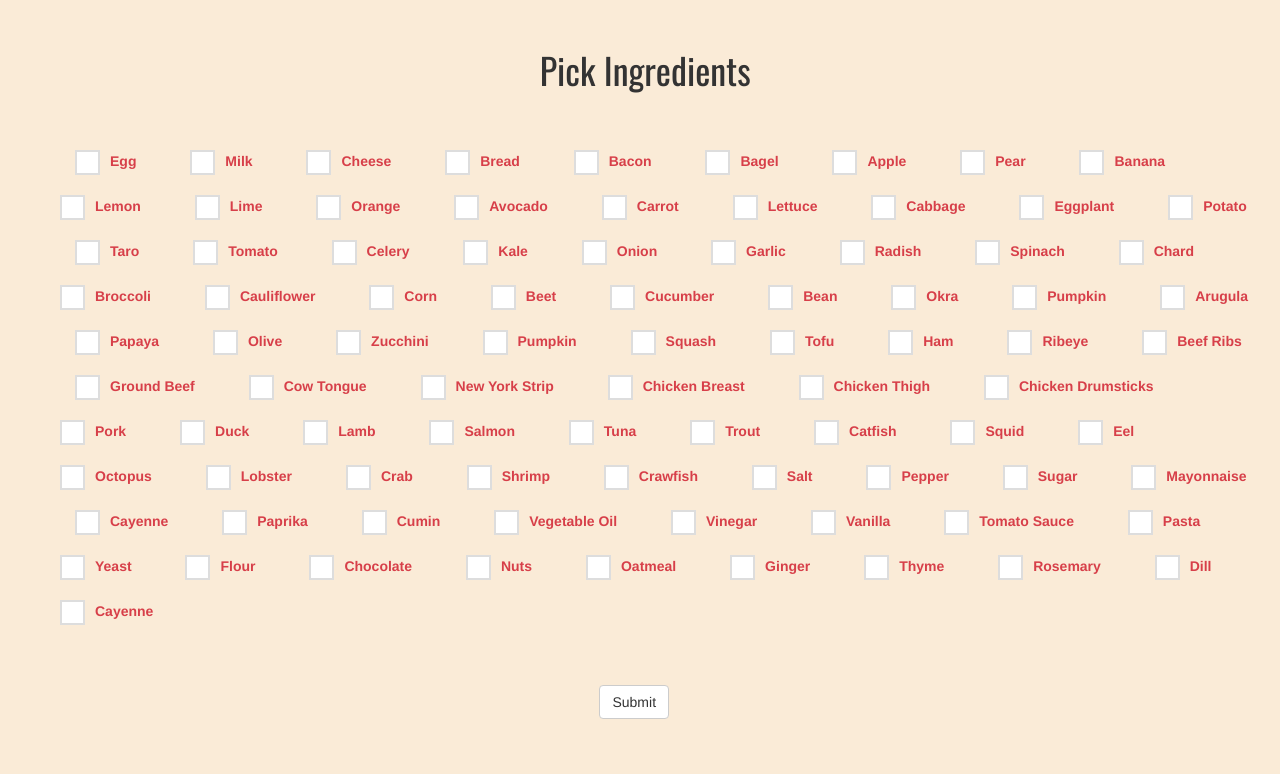
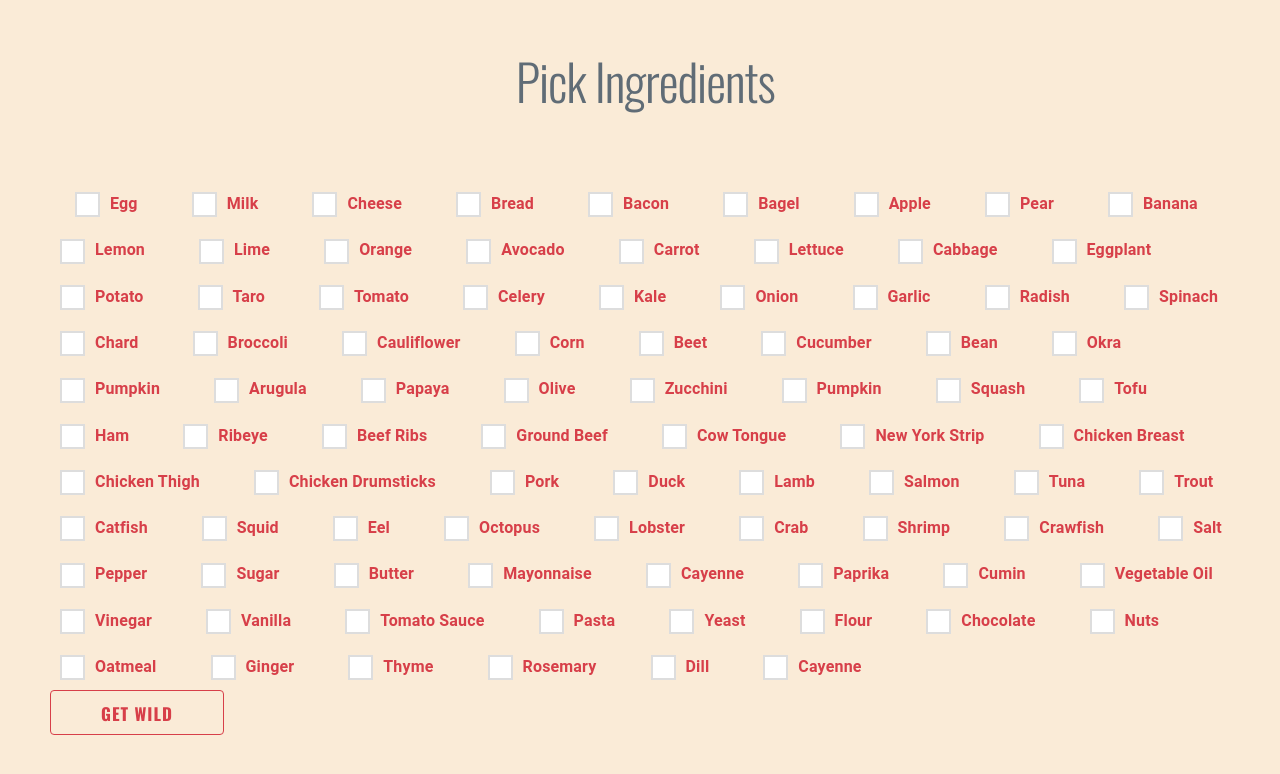
Before and after one commit to maxwang051/coyote, a Django app: page /recipes/ingredients/ in a window 1280 px wide. Shown: the top 774 px of the page. Run offline with Django 3.2, Linux system fonts and the light colour scheme; some libraries are stand-ins or nearby versions.

Commit message:
final minutes

```diff
--- a/recipes/forms.py
+++ b/recipes/forms.py
@@ -70,6 +70,7 @@ class IngredientForm(forms.Form):
         ('salt', 'Salt'),
         ('pepper', 'Pepper'),
         ('sugar', 'Sugar'),
+        ('butter', 'Butter'),
         ('mayonnaise', 'Mayonnaise'),
         ('cayenne', 'Cayenne'),
         ('paprika', 'Paprika'),
@@ -92,3 +93,6 @@ class IngredientForm(forms.Form):
     )
 
     picked = forms.MultipleChoiceField(choices=CHOICES, widget=forms.CheckboxSelectMultiple())
+
+class NumberForm(forms.Form):
+    number = forms.CharField(max_length=20)
--- a/recipes/static/ingredientsstyle.css
+++ b/recipes/static/ingredientsstyle.css
@@ -62,3 +62,12 @@
 .checkbox-custom:focus + .checkbox-custom-label {
   outline: 1px solid #ddd; /* focus style */
 }
+.button-black.button-outline {
+    color: #d73f49;
+    font-family: 'Oswald';
+    border-color: #d73f49;
+    font-size: 1.7rem;
+    height: 4.5rem;
+    line-height: 4.5rem;
+    padding: 0 5rem;
+}
--- a/recipes/static/searchv2style.css
+++ b/recipes/static/searchv2style.css
@@ -5,11 +5,12 @@
   display:block;
   width:100%;
   margin:0 auto;
-
+  text-align: center;
 }
 
 #button{
   margin-top: 20px;
+  width: 100%;
   text-align: center;
 }
 
@@ -24,7 +25,7 @@ img{
   text-align: center;
 }
 h2{
-  margin-top: -10px ;
+
   color: black;
 }
 a{
--- a/recipes/static/style.css
+++ b/recipes/static/style.css
@@ -34,7 +34,8 @@ button{
 
 form{
   margin: auto;
-  width: 13%;
+  margin-top: 30px;
+  width: 11%;
   color: #d73f49;
 }
 
--- a/recipes/templates/choose_ingredients.html
+++ b/recipes/templates/choose_ingredients.html
@@ -9,6 +9,7 @@
     <meta charset="utf-8">
     <meta name="viewport" content="width=device-width, initial-scale=1">
     <link rel="stylesheet" href="http://maxcdn.bootstrapcdn.com/bootstrap/3.3.5/css/bootstrap.min.css">
+    <link rel="stylesheet" href="{% static "milligram.min.css" %}" type="text/css"/>
     <script src="https://ajax.googleapis.com/ajax/libs/jquery/1.11.3/jquery.min.js"></script>
     <script src="http://maxcdn.bootstrapcdn.com/bootstrap/3.3.5/js/bootstrap.min.js"></script>
   </head>
@@ -28,9 +29,12 @@
         </div>
         {% endfor %}
     </form>
-    <div id="button" >
+    <form action="{% url 'choose_ingredients' %}">
+    <button class="button-outline button-black"><strong>GET WILD</strong></button>
+    </form>
+    <!--<div id="button" >
       <input type="submit" class="btn btn-default" value = "Submit" style="margin:auto;">
-    </div>
+    </div>-->
     <!--<form class="" action="" method="post">
       <div id= "options">
       {% csrf_token %}
--- a/recipes/urls.py
+++ b/recipes/urls.py
@@ -10,5 +10,4 @@ urlpatterns = [
     url(r'^list/(?P<ingredients>.+?)/$', views.recipe_list, name='recipe_list'),
     url(r'^(?P<recipe_id>[0-9]+)/(?P<ingredients>.+?)/$', views.detail_view, name='detail'),
     url(r'^ingredients/', views.choose_ingredients, name='choose_ingredients'),
-    url(r'^sms/$', views.sms),
 ]
--- a/recipes/views.py
+++ b/recipes/views.py
@@ -1,7 +1,7 @@
 from django.shortcuts import redirect, render
 from django.http import HttpResponse
 from django.views.decorators.csrf import csrf_exempt
-from recipes.forms import IngredientForm
+from recipes.forms import IngredientForm, NumberForm
 import unirest
 from twilio.rest import TwilioRestClient
 from django_twilio.decorators import twilio_view
@@ -54,8 +54,12 @@ def recipe_list(request, ingredients):
 
     return render(request, 'recipes_list.html', context)
 
+@csrf_exempt
 def detail_view(request, recipe_id, ingredients):
     ingredients = ingredients.split('+') # list of ingredients owned
+    ingredients = map(lambda x:x.lower(),ingredients)
+
+    print ingredients
 
     response = unirest.get("https://spoonacular-recipe-food-nutrition-v1.p.mashape.com/recipes/" + recipe_id + "/information",
       headers={
@@ -68,8 +72,8 @@ def detail_view(request, recipe_id, ingredients):
     for ingredient in response.body["extendedIngredients"]:
         needed.append(ingredient["name"])
 
-    global missing
     missing = list(set(needed) - set(ingredients))
+    print missing
 
     recipe = unirest.get("https://spoonacular-recipe-food-nutrition-v1.p.mashape.com/recipes/extract?forceExtraction=false&url=http%3A%2F%2F" + response.body['sourceUrl'][7:].replace("/", "%2F") + "",
       headers={
@@ -81,15 +85,15 @@ def detail_view(request, recipe_id, ingredients):
         'directions': recipe.body
     }
 
+    if request.method == 'POST':
+        form = NumberForm(request.POST)
+        number = form.data['number']
+        text = ("\n").join([ing[:1].upper() + ing[1:] for ing in missing])
+
+        client.messages.create(
+        	to=number,
+        	from_="+15107688052",
+        	body="You are missing these ingredients:\n" + text,
+        )
+
     return render(request, 'recipe_detail.html', context)
-
-@csrf_exempt
-def sms(request):
-
-    text = ("\n").join([ing[:1].upper() + ing[1:] for ing in missing])
-
-    client.messages.create(
-    	to="8328593364",
-    	from_="+15107688052",
-    	body="You are missing these ingredients:\n" + text,
-    )
```
Also changed, not shown: recipes/static/detailedrecipestyle.css (+15 -0 lines), recipes/templates/recipe_detail.html (+18 -1 lines), recipes/templates/recipes_list.html (+14 -2 lines).
